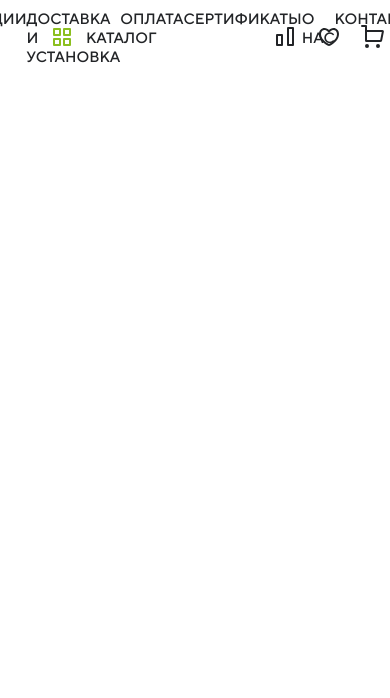
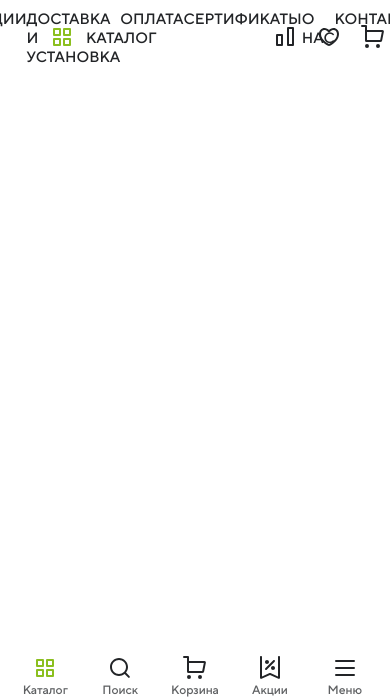
Before and after one commit to mattewkl/buisness_up_test-task, a website: page index.html in a window 390 px wide. Shown: the part 146-844 px from the top of the page. Drawn offline with Linux system fonts and the light colour scheme; files whose address does not match are found by name.

Commit message:
base bottom-nav performance

```diff
--- a/index.html
+++ b/index.html
@@ -11,8 +11,29 @@
 <div class="popup-module">
 
 </div>
-<nav class="bottom-nav">
-
+<nav class="bottom-nav no-mp-border-box">
+    <ul class="bottom-nav__buttons-list no-mp-border-box no-list-styles">
+        <li><button class="bottom-nav__button no-button-classes no-mp-border-box">
+            <i class="base-icon base-icon_bottom-nav base-icon_catalog-green no-mp-border-box"></i>
+            <p class="med-12-text med-12-text_bottom-nav no-mp-border-box">Каталог</p>
+        </button></li>
+        <li><button class="bottom-nav__button no-button-classes no-mp-border-box">
+            <i class="base-icon base-icon_bottom-nav base-icon_search no-mp-border-box"></i>
+            <p class="med-12-text med-12-text_bottom-nav no-mp-border-box">Поиск</p>
+        </button></li>
+        <li><button class="bottom-nav__button no-button-classes no-mp-border-box">
+            <i class="base-icon base-icon_bottom-nav base-icon_cart no-mp-border-box"></i>
+            <p class="med-12-text med-12-text_bottom-nav no-mp-border-box">Корзина</p>
+        </button></li>
+        <li><button class="bottom-nav__button no-button-classes no-mp-border-box">
+            <i class="base-icon base-icon_bottom-nav base-icon_sale no-mp-border-box"></i>
+            <p class="med-12-text med-12-text_bottom-nav no-mp-border-box">Акции</p>
+        </button></li>
+        <li><button class="bottom-nav__button no-button-classes no-mp-border-box">
+            <i class="base-icon base-icon_bottom-nav base-icon_menu no-mp-border-box"></i>
+            <p class="med-12-text med-12-text_bottom-nav no-mp-border-box">Меню</p>
+        </button></li>
+    </ul>
 </nav>
 <header class="header no-mp-border-box">
     <article class="header__logo-block no-mp-border-box">
--- a/styles/styles.sass
+++ b/styles/styles.sass
@@ -9,10 +9,20 @@
 
 =gap-dynamic( $start-width, $start-width-px, $max-width, $start-element-width, $start-element-width-px, $end-element-width)
   gap: (calc($start-element-width-px + ($end-element-width - $start-element-width) * ((100vw - $start-width-px) / ($max-width - $start-width))))
+=width-dynamic( $start-width, $start-width-px, $max-width, $start-element-width, $start-element-width-px, $end-element-width)
+  width: (calc($start-element-width-px + ($end-element-width - $start-element-width) * ((100vw - $start-width-px) / ($max-width - $start-width))))
+
+=font-dynamic( $start-width, $start-width-px, $max-width, $start-element-width, $start-element-width-px, $end-element-width)
+  font-size: (calc($start-element-width-px + ($end-element-width - $start-element-width) * ((100vw - $start-width-px) / ($max-width - $start-width))))
+
+
 
 
 //переход на мобилку - 1110
 
+.no-button-classes
+  border: none
+  background: none
 
 .no-link-styles
   text-decoration: none
@@ -23,6 +33,19 @@
   list-style-type: none
 
 
+
+.med-12-text
+  font-family: TT Norms Pro
+  font-size: 12px
+  font-weight: 500
+  line-height: 16px
+  letter-spacing: 0em
+  text-align: center
+  color: #5E6062
+
+.med-12-text_bottom-nav
+  @media screen and (max-width: 1110px)
+    +font-dynamic(1110, 1110px, 375, 18, 18px, 12)
 .caps-15med-text
   display: flex
   align-self: center
@@ -38,7 +61,22 @@
 .base-icon
   display: flex
   width: 24px
-  height: 24px
+  aspect-ratio: 1/1
+
+.base-icon_bottom-nav
+  @media screen and (max-width: 1110px)
+    background-repeat: no-repeat
+    background-size: cover
+    +width-dynamic(1110, 1110px, 375, 36, 36px, 24)
+
+.base-icon_search
+  background-image: url("../includes/images/header/search-icon.svg")
+
+.base-icon_menu
+  background-image: url("../includes/images/header/menu-icon.svg")
+
+.base-icon_sale
+  background-image: url("../includes/images/header/icon-sale.svg")
 
 .base-icon_catalog-green
   background-image: url("../includes/images/header/catalog-icon-green.svg")
@@ -304,14 +342,36 @@
   width: 44px
   height: 44px
 
+.bottom-nav
+  padding-block: 11px
+  display: none
+  position: fixed
+  bottom: 0
+  width: 100%
+  flex-direction: row
+  justify-content: center
+  @media screen and (max-width: 1110px)
+    display: flex
+  @media screen and (max-width: 575px)
+    padding: 0 0 0 0
+
+.bottom-nav__buttons-list
+  display: flex
+  flex-direction: row
+  @media screen and (max-width: 1110px)
+    +gap-dynamic(1110, 1110px, 360, 72, 72px, 0)
+    align-self: center
+    justify-content: center
+  @media screen and (max-width: 575px)
+    align-self: center
 
 
 
-.bottom-nav
-  display: none
-  position: fixed
-  bottom: 0
-  background: black
-  width: 100%
-  @media screen and (max-width: 1110px)
-    display: flex
+.bottom-nav__button
+  display: flex
+  min-height: 42px
+  flex-direction: column
+  justify-content: center
+  align-items: center
+  gap: 2px
+  width: 72px
```
Also changed, not shown: includes/images/header/icon-sale.svg (renamed from includes/images/header/Property 1=Sale.svg), includes/images/header/menu-icon.svg (added), styles/styles.css, 1 other file.
